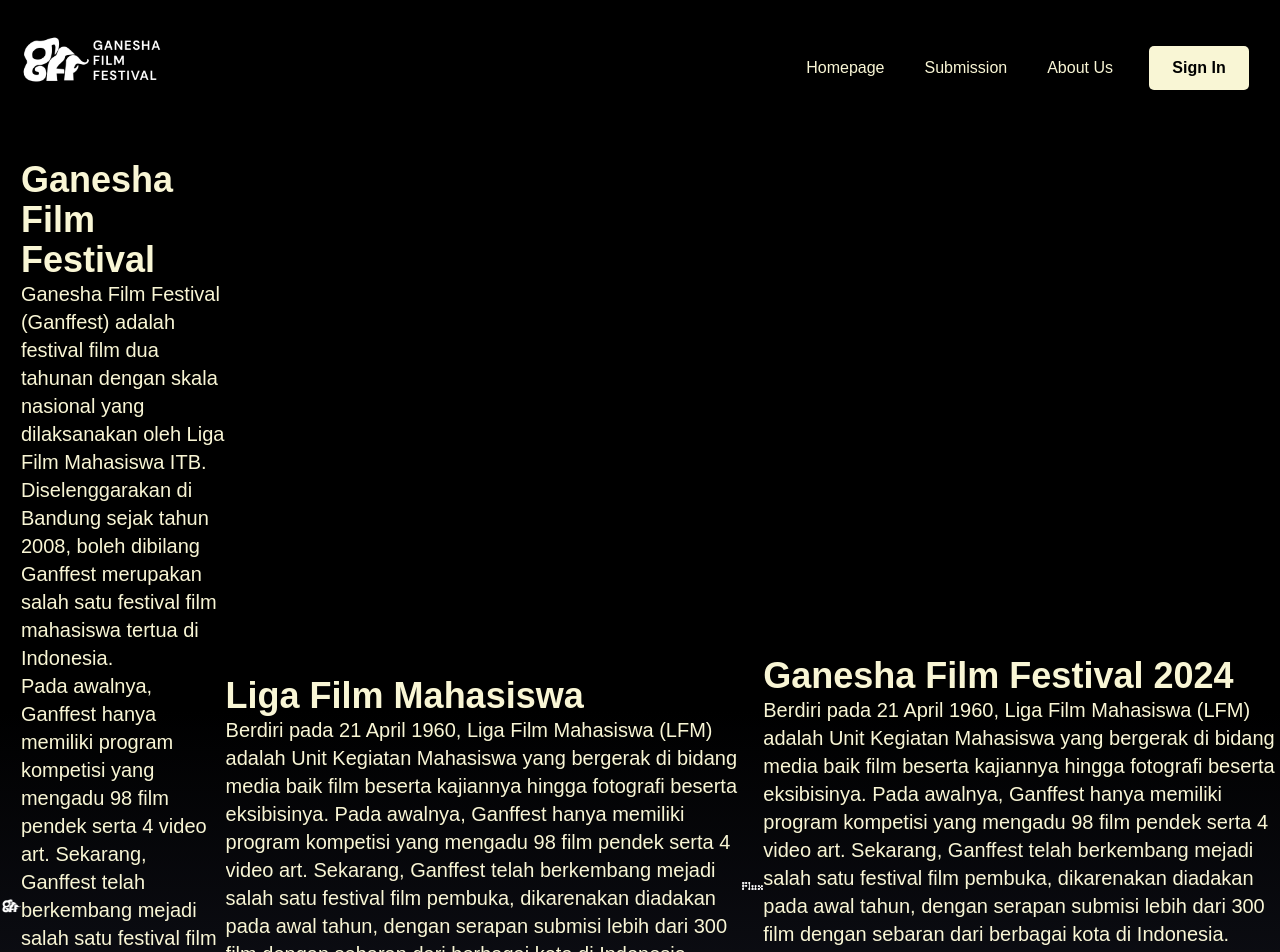
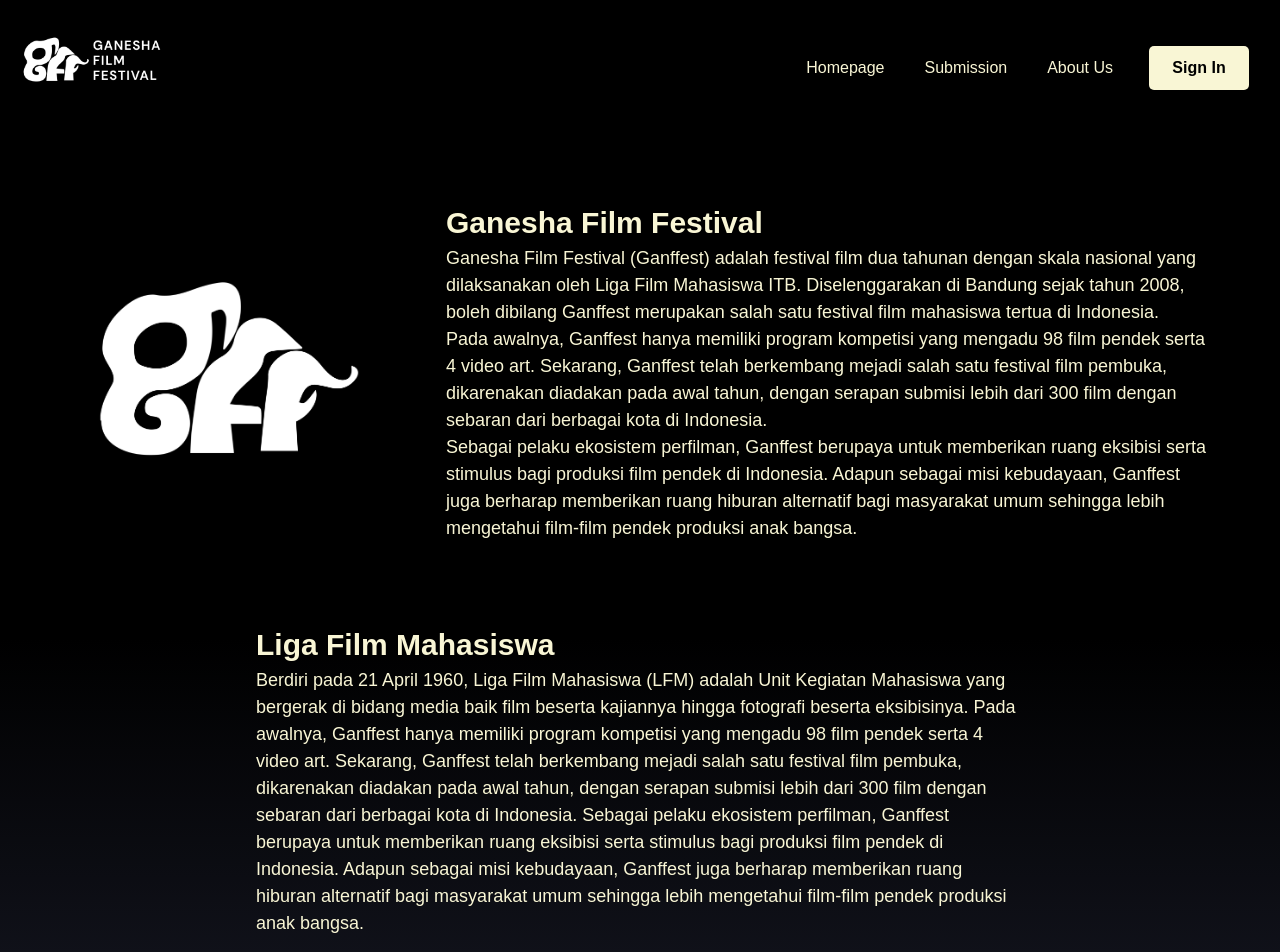
Before and after one commit to syauqijan/ganffest, a Next.js app: page /about in a window 1280 px wide. Shown: the top 952 px of the page. Built offline with nearby package versions, Linux system fonts and the light colour scheme; no server answers.

Commit message:
fix: about

```diff
--- /dev/null
+++ b/src/views/about/About.module.css
@@ -0,0 +1,81 @@
+.container{
+    display: flex;
+    flex-direction: column;
+    align-items: center;
+    justify-content: center;
+    color: var(--tertiary);
+    text-align: center;
+    padding-top: 5rem;
+    padding-bottom: 5rem;
+
+    gap: 4rem;
+}
+
+.gff{
+    font-size: 18px;
+
+    justify-content: center;
+    align-items: center;
+    margin-bottom: 1rem;
+    flex-direction: row;
+    display: flex;
+    gap: 5rem;
+}
+
+.textgff{
+    text-align: start;
+    width: 60%;
+
+}
+.textgff h1{
+    font-size: 30px;
+    text-align: start;
+    width: 50%;
+    font-weight: 700;
+}
+.lfm{
+    font-size: 18px;
+
+    justify-content: center;
+    align-items: center;
+    margin-bottom: 1rem;
+    flex-direction: row;
+    display: flex;
+    gap: 5rem;
+}
+
+.textlfm{
+    text-align: start;
+    width: 60%;
+
+
+}
+.textlfm h1{
+    font-size: 30px;
+    text-align: start;
+    width: 50%;
+    font-weight: 700;
+}
+
+.flux{
+    font-size: 18px;
+
+    justify-content: center;
+    align-items: center;
+    margin-bottom: 1rem;
+    flex-direction: row;
+    display: flex;
+    gap: 5rem;
+}
+
+.textflux{
+    text-align: start;
+    width: 60%;
+}
+
+.textflux h1{
+    font-size: 30px;
+    text-align: start;
+    width: 50%;
+    font-weight: 700;
+}
--- a/src/views/about/index.tsx
+++ b/src/views/about/index.tsx
@@ -1,38 +1,36 @@
 import React from 'react'
 import Image from 'next/image'
-
+import styles from './About.module.css'
 const AboutView = () => {
   return (
-    <div className='min-h-screen flex flex-col'style={{ overflowY: 'hidden' }}>
-      <div className='flex items-center justify-center mt-10' style={{ overflowY: 'hidden' }}>
-      <div className=' w-2/3 pl-4'>
+    <div className={styles.container}>
+      <div className={styles.gff}>
+        <div className={styles.logogff}>
             <Image src='/gff.png' alt='logo' width={300} height={300} />
         </div>
+        <div className={styles.textgff}>
+          <h1 >Ganesha Film Festival</h1>
+          <p >Ganesha Film Festival (Ganffest) adalah festival film dua tahunan dengan skala nasional yang dilaksanakan oleh Liga Film Mahasiswa ITB. Diselenggarakan di Bandung sejak tahun 2008, boleh dibilang Ganffest merupakan salah satu festival film mahasiswa tertua di Indonesia.</p>
+          <p >Pada awalnya, Ganffest hanya memiliki program kompetisi yang mengadu 98 film pendek serta 4 video art. Sekarang, Ganffest telah berkembang mejadi salah satu festival film pembuka, dikarenakan diadakan pada awal tahun, dengan serapan submisi lebih dari 300 film dengan sebaran dari berbagai kota di Indonesia.</p>
 
-      <div className='ml-40 mr-60 p-10 text-left'>
-        <h1 className='text-4xl font-bold'>Ganesha Film Festival</h1>
-        <p className='text-xl'>Ganesha Film Festival (Ganffest) adalah festival film dua tahunan dengan skala nasional yang dilaksanakan oleh Liga Film Mahasiswa ITB. Diselenggarakan di Bandung sejak tahun 2008, boleh dibilang Ganffest merupakan salah satu festival film mahasiswa tertua di Indonesia.</p>
-        <p className='text-xl'>Pada awalnya, Ganffest hanya memiliki program kompetisi yang mengadu 98 film pendek serta 4 video art. Sekarang, Ganffest telah berkembang mejadi salah satu festival film pembuka, dikarenakan diadakan pada awal tahun, dengan serapan submisi lebih dari 300 film dengan sebaran dari berbagai kota di Indonesia.</p>
-
-        <p className='text-xl '>Sebagai pelaku ekosistem perfilman, Ganffest berupaya untuk memberikan ruang eksibisi serta stimulus bagi produksi film pendek di Indonesia. Adapun sebagai misi kebudayaan, Ganffest juga berharap memberikan ruang hiburan alternatif bagi masyarakat umum sehingga lebih mengetahui film-film pendek produksi anak bangsa.</p>
+          <p>Sebagai pelaku ekosistem perfilman, Ganffest berupaya untuk memberikan ruang eksibisi serta stimulus bagi produksi film pendek di Indonesia. Adapun sebagai misi kebudayaan, Ganffest juga berharap memberikan ruang hiburan alternatif bagi masyarakat umum sehingga lebih mengetahui film-film pendek produksi anak bangsa.</p>
         </div>
-
       </div>
-      <div className=' flex items-center justify mt-10' style={{ overflowY: 'hidden' }}>
-      <div className=' mx-40 w-1/2 pl-4 pb-20 pt-20 text-left' >
-        <h1 className='text-4xl font-bold'> Liga Film Mahasiswa</h1>
-        <p className='text-xl '>Berdiri pada 21 April 1960, Liga Film Mahasiswa (LFM) adalah Unit Kegiatan Mahasiswa yang bergerak di bidang media baik film beserta kajiannya hingga fotografi beserta eksibisinya. Pada awalnya, Ganffest hanya memiliki program kompetisi yang mengadu 98 film pendek serta 4 video art. Sekarang, Ganffest telah berkembang mejadi salah satu festival film pembuka, dikarenakan diadakan pada awal tahun, dengan serapan submisi lebih dari 300 film dengan sebaran dari berbagai kota di Indonesia. Sebagai pelaku ekosistem perfilman, Ganffest berupaya untuk memberikan ruang eksibisi serta stimulus bagi produksi film pendek di Indonesia. Adapun sebagai misi kebudayaan, Ganffest juga berharap memberikan ruang hiburan alternatif bagi masyarakat umum sehingga lebih mengetahui film-film pendek produksi anak bangsa.</p>
+      <div className={styles.lfm}>
+        <div className={styles.textlfm}>
+          <h1 > Liga Film Mahasiswa</h1>
+          <p >Berdiri pada 21 April 1960, Liga Film Mahasiswa (LFM) adalah Unit Kegiatan Mahasiswa yang bergerak di bidang media baik film beserta kajiannya hingga fotografi beserta eksibisinya. Pada awalnya, Ganffest hanya memiliki program kompetisi yang mengadu 98 film pendek serta 4 video art. Sekarang, Ganffest telah berkembang mejadi salah satu festival film pembuka, dikarenakan diadakan pada awal tahun, dengan serapan submisi lebih dari 300 film dengan sebaran dari berbagai kota di Indonesia. Sebagai pelaku ekosistem perfilman, Ganffest berupaya untuk memberikan ruang eksibisi serta stimulus bagi produksi film pendek di Indonesia. Adapun sebagai misi kebudayaan, Ganffest juga berharap memberikan ruang hiburan alternatif bagi masyarakat umum sehingga lebih mengetahui film-film pendek produksi anak bangsa.</p>
         </div>
       </div>
 
-      <div className=' flex items-center justify mt-11'>
+      <div className={styles.flux}>
 
-      <div className=' w-2/3 pl-4'>
+        <div className={styles.logoflux}>
             <Image src='/flux.png' alt='logo' width={300} height={300} />
         </div>
-      <div className=' mx-40 pl-80 pb-20 pt-20 text-left' >
-        <h1 className='text-4xl font-bold'> Ganesha Film Festival 2024</h1>
-        <p className='text-xl '>Berdiri pada 21 April 1960, Liga Film Mahasiswa (LFM) adalah Unit Kegiatan Mahasiswa yang bergerak di bidang media baik film beserta kajiannya hingga fotografi beserta eksibisinya. Pada awalnya, Ganffest hanya memiliki program kompetisi yang mengadu 98 film pendek serta 4 video art. Sekarang, Ganffest telah berkembang mejadi salah satu festival film pembuka, dikarenakan diadakan pada awal tahun, dengan serapan submisi lebih dari 300 film dengan sebaran dari berbagai kota di Indonesia. Sebagai pelaku ekosistem perfilman, Ganffest berupaya untuk memberikan ruang eksibisi serta stimulus bagi produksi film pendek di Indonesia. Adapun sebagai misi kebudayaan, Ganffest juga berharap memberikan ruang hiburan alternatif bagi masyarakat umum sehingga lebih mengetahui film-film pendek produksi anak bangsa.</p>
+        <div className={styles.textflux} >
+          <h1 > Ganesha Film Festival 2024</h1>
+          <p >Berdiri pada 21 April 1960, Liga Film Mahasiswa (LFM) adalah Unit Kegiatan Mahasiswa yang bergerak di bidang media baik film beserta kajiannya hingga fotografi beserta eksibisinya. Pada awalnya, Ganffest hanya memiliki program kompetisi yang mengadu 98 film pendek serta 4 video art. Sekarang, Ganffest telah berkembang mejadi salah satu festival film pembuka, dikarenakan diadakan pada awal tahun, dengan serapan submisi lebih dari 300 film dengan sebaran dari berbagai kota di Indonesia. Sebagai pelaku ekosistem perfilman, Ganffest berupaya untuk memberikan ruang eksibisi serta stimulus bagi produksi film pendek di Indonesia. Adapun sebagai misi kebudayaan, Ganffest juga berharap memberikan ruang hiburan alternatif bagi masyarakat umum sehingga lebih mengetahui film-film pendek produksi anak bangsa.</p>
         </div>
       </div>
     </div>
```
Lines whose indentation alone changed are shown as unchanged.
